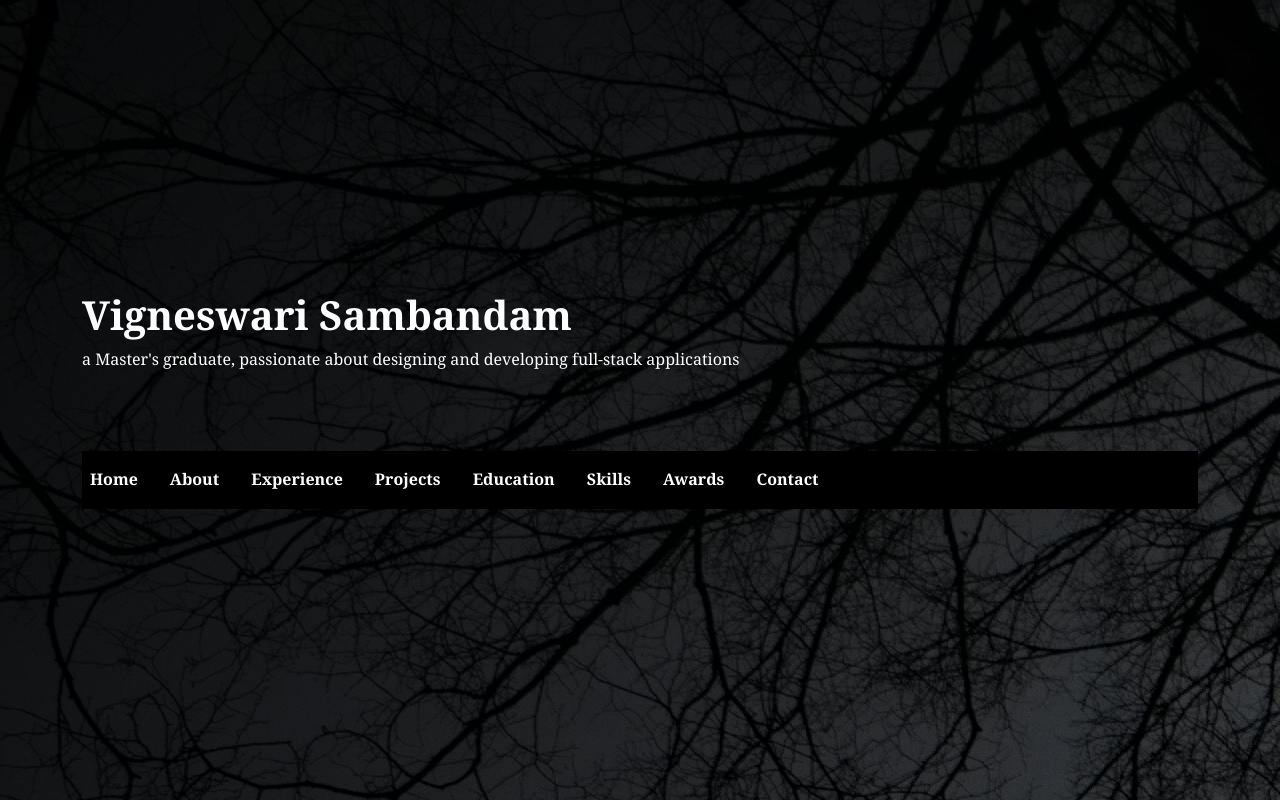
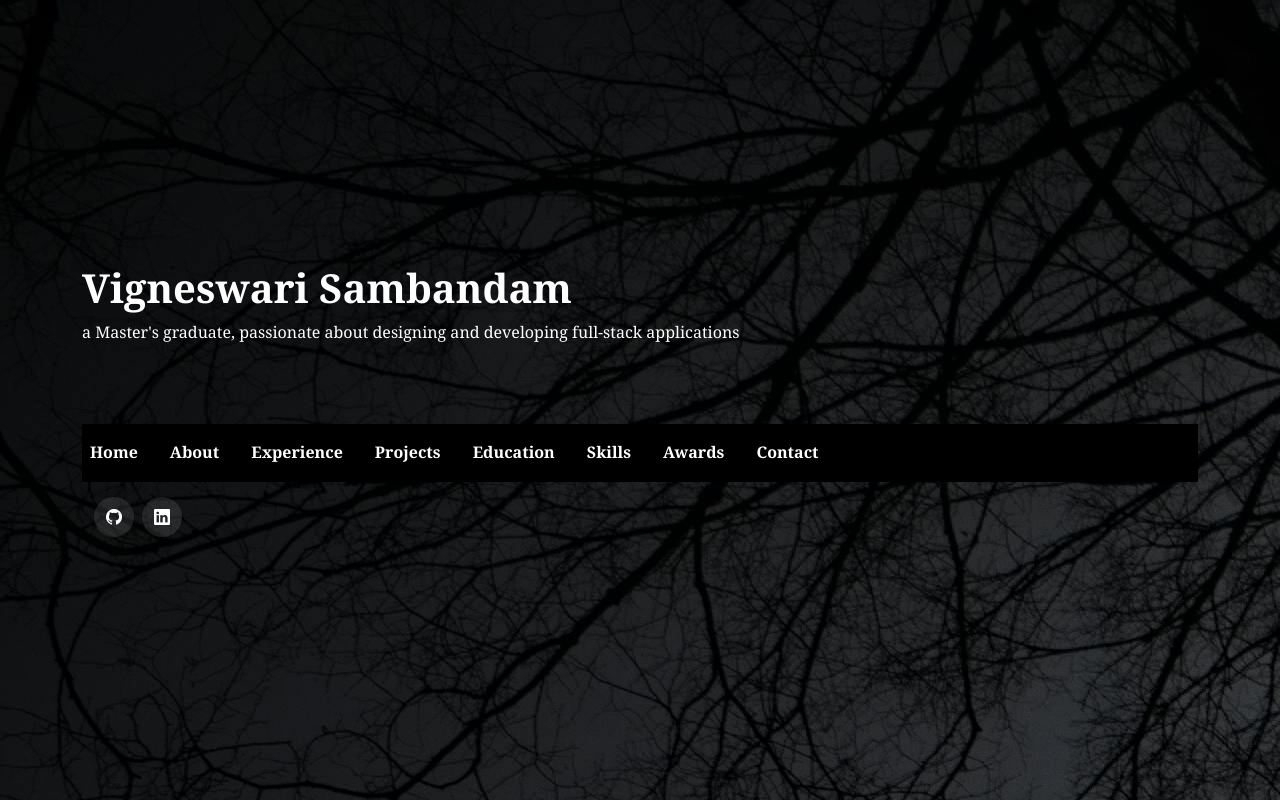
Before and after one commit to Vigneshwarie/portfolio2.0, a React (Vite) app in the folder myportfolio/: page / in a window 1280 px wide. Built offline with nearby package versions, Linux system fonts and the light colour scheme.

Commit message:
Added social profiles for home, applied conditional rendering in Navbarmenu

```diff
--- a/myportfolio/package.json
+++ b/myportfolio/package.json
@@ -12,6 +12,7 @@
   "dependencies": {
     "aos": "^3.0.0-beta.6",
     "bootstrap": "^5.3.3",
+    "bootstrap-icons": "^1.11.3",
     "react": "^18.2.0",
     "react-bootstrap": "^2.10.2",
     "react-dom": "^18.2.0",
--- a/myportfolio/src/App.jsx
+++ b/myportfolio/src/App.jsx
@@ -1,6 +1,8 @@
 import Header from './components/Header';
+//import Social from './components/Social';
 //import Footer from './components/Footer';
 import NavbarMenu from "./components/NavbarMenu";
+//import Home from './pages/Home';
 import { Outlet } from 'react-router-dom';
 import './App.css'
 
--- /dev/null
+++ b/myportfolio/src/assets/styles/Social.css
@@ -0,0 +1,27 @@
+.social-links {
+     margin-top: 40px;
+     display: flex;
+}
+
+.social-links a {
+     font-size: 16px;
+     display: flex;
+     justify-content: center;
+     align-items: center;
+     background: rgba(255, 255, 255, 0.1);
+     color: #fff;
+     line-height: 1;
+     margin-right: 8px;
+     border-radius: 50%;
+     width: 40px;
+     height: 40px;
+}
+
+.social-links a:hover {
+     background: #62CF78;
+     color: #000;
+}
+
+.social-links {
+     margin-top: 15px;
+}
--- a/myportfolio/src/components/NavbarMenu.jsx
+++ b/myportfolio/src/components/NavbarMenu.jsx
@@ -3,11 +3,12 @@ import { Navbar, Nav } from "react-bootstrap";
 import { Link, useLocation } from 'react-router-dom';
 import '../assets/styles/Navbar.css';
 import Container from 'react-bootstrap/Container';
+import Social from './Social';
 
 
-function NavbarMenu() {
-     const currentPage = useLocation().pathname;
+function MyNavbar() {
      return (
+          <>
                <Container>
                     <Navbar collapseOnSelect={true} expand="lg" className="custom-navbar">
                          <Navbar.Toggle aria-controls="basic-navbar-nav" />
@@ -25,7 +26,30 @@ function NavbarMenu() {
                          </Navbar.Collapse>
                     </Navbar>
                </Container>
+          </>
      );
 }
 
+
+function NavbarMenu() {
+     const currentPage = useLocation().pathname;
+     if (currentPage === "/") {
+          return (
+               <>
+                    <MyNavbar />
+                    <Container>
+                         <Social />
+                    </Container>
+               </>
+          );
+     } else {
+          return (
+               <>
+                    <MyNavbar />
+               </>
+          );
+     }
+
+}
+
 export default NavbarMenu;
--- /dev/null
+++ b/myportfolio/src/components/Social.jsx
@@ -0,0 +1,15 @@
+import Container from 'react-bootstrap/Container';
+import '../assets/styles/Social.css';
+
+function Social() {
+     return (
+          <Container>
+               <div class="social-links">
+                    <a href="https://github.com/Vigneshwarie/" class="github"><i class="bi bi-github"></i></a>
+                    <a href="https://www.linkedin.com/in/vigneswari-sambandam-37b03730/" class="linkedin"><i class="bi bi-linkedin"></i></a>
+               </div>
+          </Container>
+     );
+}
+
+export default Social;
--- a/myportfolio/src/main.jsx
+++ b/myportfolio/src/main.jsx
@@ -3,7 +3,9 @@ import ReactDOM from 'react-dom/client'
 import App from './App.jsx'
 import './index.css'
 import 'bootstrap/dist/css/bootstrap.min.css';
+import "bootstrap-icons/font/bootstrap-icons.css";
 import { createBrowserRouter, RouterProvider } from 'react-router-dom';
+//import Home from './pages/Home';
 import About from './pages/About';
 import Experience from './pages/Experience';
 import Education from './pages/Education';
@@ -20,7 +22,7 @@ const router = createBrowserRouter([
           element: <App />,
 		children: [
 			{
-				index: true,
+                    index: true,
                },
                {
                     path: '/About',
--- a/myportfolio/src/pages/Home.jsx
+++ b/myportfolio/src/pages/Home.jsx
@@ -1,4 +1,6 @@
 import Header from '../components/Header';
+import NavbarMenu from '../components/NavbarMenu';
+import Social from '../components/Social';
 
 import Container from 'react-bootstrap/Container';
 import '../assets/styles/Home.css';
@@ -7,6 +9,8 @@ function Home() {
      return (
           <Container className='homesection'>
                <Header />
+               <NavbarMenu />
+               <Social />
           </Container>
 
      );
```
Also changed, not shown: 1 other file (tests, documents, lock files or other folders). Lines whose indentation alone changed are shown as unchanged.
